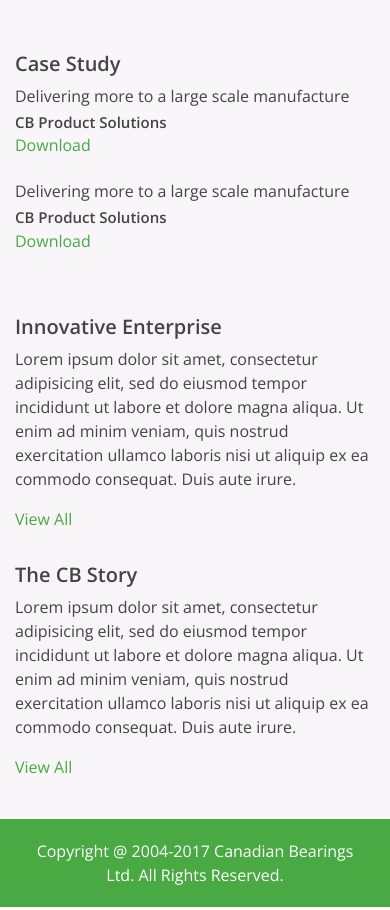
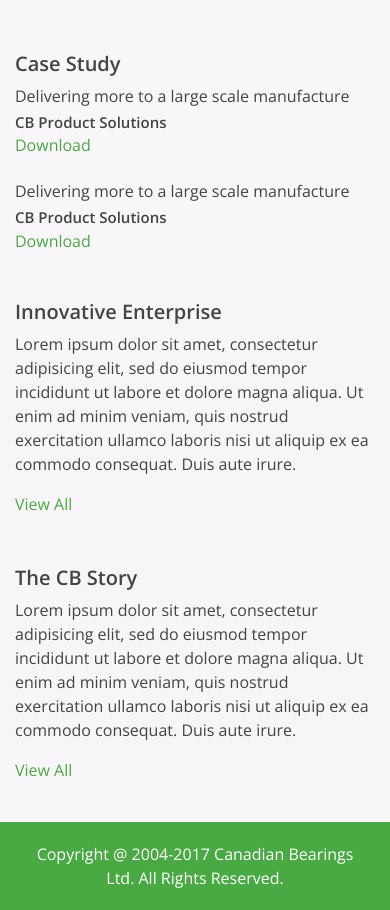
Before and after one commit to pallavirana/canadianbearing, a PHP site: page /index.html in a window 390 px wide. Shown: the part 2629-3539 px from the top of the page. Run offline with PHP 8.4, Linux system fonts and the light colour scheme; some libraries are stand-ins or nearby versions.

Commit message:
Add files via upload

```diff
--- a/css/custom.css
+++ b/css/custom.css
@@ -368,6 +368,10 @@
     vertical-align: top;
 }
 
+.bottom-section-wrap .case-study {
+    margin-bottom: 0;
+}
+
 /*About US Start*/
 
 .accessibility_aboutsection{
@@ -633,6 +637,10 @@
   text-align: left !important
 }
 
+.bottom-heading.cb-heading {
+    margin-top: 52px;
+}
+
 }
 @media (max-width:640px) {
 	.accessibility_aboutsection a {
```
